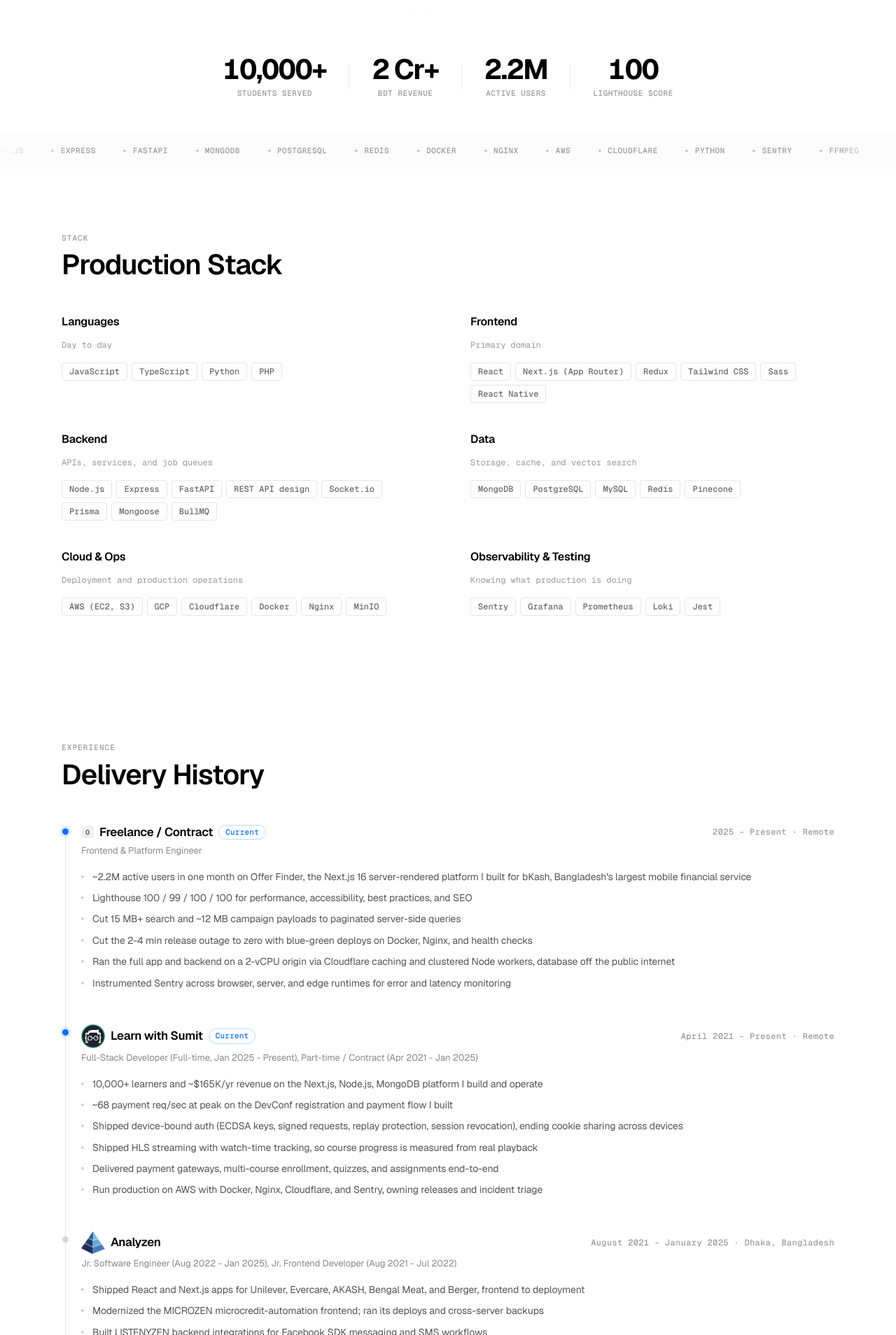
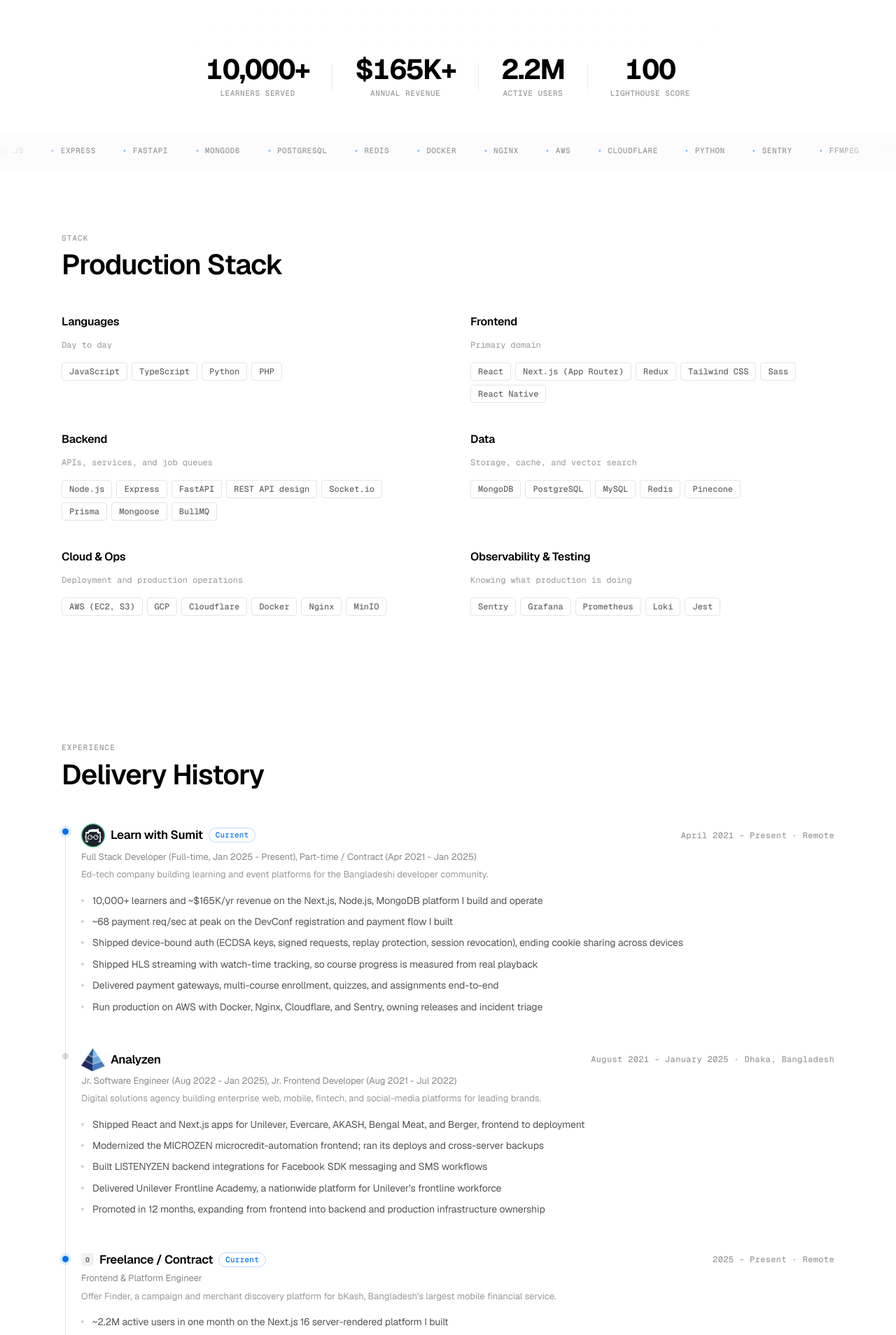
Before and after one commit to saadh393/saadh393.github.io, a Next.js app: page / in a window 1280 px wide. Shown: the part 552-2460 px from the top of the page at 70% size. Built offline with nearby package versions, Linux system fonts and the light colour scheme.

Commit message:
feat: update job titles and descriptions, enhance CV content, and improve styling

```diff
--- a/app/components/Experience.tsx
+++ b/app/components/Experience.tsx
@@ -4,26 +4,9 @@
 
 const JOBS = [
     {
-        company: "Freelance / Contract",
-        role: "Frontend & Platform Engineer",
-        period: "2025 - Present",
-        location: "Remote",
-        href: "https://offer-finder.com/",
-        current: true,
-        logoPath: "",
-        logoFallback: "O",
-        bullets: [
-            "~2.2M active users in one month on Offer Finder, the Next.js 16 server-rendered platform I built for bKash, Bangladesh's largest mobile financial service",
-            "Lighthouse 100 / 99 / 100 / 100 for performance, accessibility, best practices, and SEO",
-            "Cut 15 MB+ search and ~12 MB campaign payloads to paginated server-side queries",
-            "Cut the 2-4 min release outage to zero with blue-green deploys on Docker, Nginx, and health checks",
-            "Ran the full app and backend on a 2-vCPU origin via Cloudflare caching and clustered Node workers, database off the public internet",
-            "Instrumented Sentry across browser, server, and edge runtimes for error and latency monitoring",
-        ],
-    },
-    {
         company: "Learn with Sumit",
-        role: "Full-Stack Developer (Full-time, Jan 2025 - Present), Part-time / Contract (Apr 2021 - Jan 2025)",
+        role: "Full Stack Developer (Full-time, Jan 2025 - Present), Part-time / Contract (Apr 2021 - Jan 2025)",
+        context: "Ed-tech company building learning and event platforms for the Bangladeshi developer community.",
         period: "April 2021 - Present",
         location: "Remote",
         href: "https://learnwithsumit.com/",
@@ -42,6 +25,7 @@
     {
         company: "Analyzen",
         role: "Jr. Software Engineer (Aug 2022 - Jan 2025), Jr. Frontend Developer (Aug 2021 - Jul 2022)",
+        context: "Digital solutions agency building enterprise web, mobile, fintech, and social-media platforms for leading brands.",
         period: "August 2021 - January 2025",
         location: "Dhaka, Bangladesh",
         href: "https://www.analyzen.com/",
@@ -54,6 +38,25 @@
             "Built LISTENYZEN backend integrations for Facebook SDK messaging and SMS workflows",
             "Delivered Unilever Frontline Academy, a nationwide platform for Unilever's frontline workforce",
             "Promoted in 12 months, expanding from frontend into backend and production infrastructure ownership",
+        ],
+    },
+    {
+        company: "Freelance / Contract",
+        role: "Frontend & Platform Engineer",
+        context: "Offer Finder, a campaign and merchant discovery platform for bKash, Bangladesh's largest mobile financial service.",
+        period: "2025 - Present",
+        location: "Remote",
+        href: "https://offer-finder.com/",
+        current: true,
+        logoPath: "",
+        logoFallback: "O",
+        bullets: [
+            "~2.2M active users in one month on the Next.js 16 server-rendered platform I built",
+            "Lighthouse 100 / 99 / 100 / 100 for performance, accessibility, best practices, and SEO",
+            "Cut 15 MB+ search and ~12 MB campaign payloads to paginated server-side queries",
+            "Cut the 2-4 min release outage to zero with blue-green deploys on Docker, Nginx, and health checks",
+            "Ran the full app and backend on a 2-vCPU origin via Cloudflare caching and clustered Node workers, database off the public internet",
+            "Instrumented Sentry across browser, server, and edge runtimes for error and latency monitoring",
         ],
     },
 ];
@@ -156,6 +159,7 @@
                             </div>
 
                             <span className="exp-role">{job.role}</span>
+                            <span className="exp-context">{job.context}</span>
 
                             {/* Bullets */}
                             <ul className="exp-bullets">
--- a/app/components/HeroStatStrip.tsx
+++ b/app/components/HeroStatStrip.tsx
@@ -5,8 +5,8 @@
 }
 
 const STATS = [
-    { value: "10,000+", label: "Students Served" },
-    { value: "2 Cr+", label: "BDT Revenue" },
+    { value: "10,000+", label: "Learners Served" },
+    { value: "$165K+", label: "Annual Revenue" },
     { value: "2.2M", label: "Active Users" },
     { value: "100", label: "Lighthouse Score" },
 ];
--- a/app/components/Projects.tsx
+++ b/app/components/Projects.tsx
@@ -22,7 +22,7 @@
         category: "Enterprise · Scale",
         year: "2025",
         description:
-            "10,000 learners couldn't afford broken video or a quiz that lost their progress. Own the platform end to end — HLS video streaming, playback-based watch-time tracking, device-bound ECDSA authentication, quiz and assignment flows, payment gateways — running on AWS with Docker, Nginx, Cloudflare, and Sentry. It supports more than 2 crore BDT in annual revenue.",
+            "10,000 learners couldn't afford broken video or a quiz that lost their progress. Own the platform end to end — HLS video streaming, playback-based watch-time tracking, device-bound ECDSA authentication, quiz and assignment flows, payment gateways — running on AWS with Docker, Nginx, Cloudflare, and Sentry. It supports more than $165K in annual revenue.",
         stack: ["Next.js", "Node.js", "MongoDB", "AWS", "Docker", "Cloudflare"],
         image: "/lws-thumbnail.png",
         link: "https://learnwithsumit.com/",
@@ -48,14 +48,7 @@
         year: "2026",
         description:
             "Keyword search fails when users describe what they want instead of naming it. Built a semantic product search engine using Pinecone vector embeddings and Google Gemini — understands 'something warm for winter' as intent, not just tokens.",
-        stack: [
-            "Python",
-            "FastAPI",
-            "Pinecone",
-            "Gemini",
-            "React",
-            "TypeScript",
-        ],
+        stack: ["Python", "FastAPI", "Pinecone", "Gemini", "Pandas", "Docker"],
         github: "https://github.com/saadh393/Semantic-Search",
         caseStudy: "/projects/semantic-search",
         linkLabel: "Case Study →",
--- a/app/globals.css
+++ b/app/globals.css
@@ -758,6 +758,15 @@
     font-family: var(--font-geist-sans), system-ui, sans-serif;
 }
 
+.exp-context {
+    display: block;
+    font-size: 13px;
+    color: #999;
+    line-height: 1.5;
+    margin-top: 6px;
+    font-family: var(--font-geist-sans), system-ui, sans-serif;
+}
+
 .exp-bullets {
     list-style: none;
     margin: 16px 0 0;
--- a/app/hooks/useRoleCycle.ts
+++ b/app/hooks/useRoleCycle.ts
@@ -3,7 +3,6 @@
 import { useEffect, useState } from "react";
 
 const ROLES = [
-    "Jr. Software Engineer",
     "Full Stack Developer",
     "React & Next.js Engineer",
     "Node.js & AWS",
--- a/app/layout.tsx
+++ b/app/layout.tsx
@@ -32,7 +32,6 @@
     keywords: [
         "Md Nasimul Hasan",
         "Saad Hasan",
-        "Jr. Software Engineer",
         "Full Stack Developer",
         "React Developer",
         "Next.js",
--- a/app/page.tsx
+++ b/app/page.tsx
@@ -29,7 +29,7 @@
         name: SITE_NAME,
         alternateName: "Saad Hasan",
         url: SITE_URL,
-        jobTitle: "Jr. Software Engineer",
+        jobTitle: "Full Stack Developer",
         description: SITE_DESCRIPTION,
         image: absoluteUrl("/nasimul-hasan-1.png"),
       },
--- a/cv/nasimul-hasan-cv.html
+++ b/cv/nasimul-hasan-cv.html
@@ -451,7 +451,7 @@
       </header>
 
       <p class="tagline">
-        Software engineer with <strong>five years of professional experience</strong> building production web products,
+        Full Stack Developer with <strong>five years of professional experience</strong> building production web products,
         backed by <strong>12 years of hands-on programming</strong>. I work across the full delivery lifecycle, from
         user-facing applications and backend APIs to cloud deployment and production operations, building
         <strong>reliable, scalable, and cost-efficient systems</strong> in
@@ -459,8 +459,8 @@
       </p>
 
       <div class="chips">
-        <span class="chip"><b>10,000+</b> students served</span>
-        <span class="chip"><b>2 Cr+ BDT</b> annual revenue</span>
+        <span class="chip"><b>10,000+</b> learners served</span>
+        <span class="chip"><b>$165K+</b> annual revenue</span>
         <span class="chip"><b>2.2M</b> active users reached</span>
         <span class="chip"><b>Zero-downtime</b> deployments</span>
       </div>
@@ -485,33 +485,7 @@
 
       <section>
         <h2>Experience</h2>
-        <div class="job">
-          <div class="job-head">
-            <div class="job-title">Freelance / Contract</div>
-            <div class="job-meta">2025 - Present &nbsp;&middot;&nbsp; Remote</div>
-          </div>
 
-          <div class="job-sub">Frontend &amp; Platform Engineer</div>
-
-          <div class="job-context">
-            <a href="https://offer-finder.com/">Offer Finder<svg class="ext" viewBox="0 0 24 24" aria-hidden="true"><path d="M14 3h7v7h-2V6.41l-9.29 9.3-1.42-1.42 9.3-9.29H14V3zM5 5h4v2H5v12h12v-4h2v6H3V5h2z"/></svg></a>, a campaign and merchant discovery platform for
-            bKash, Bangladesh's largest mobile financial service.
-          </div>
-
-          <ul class="bullets">
-            <li><b>~2.2M active users in one month</b> on the <b>Next.js 16</b> server-rendered platform I built.</li>
-
-            <li><b>Lighthouse 100 / 99 / 100 / 100</b> for performance, accessibility, best practices, and SEO.</li>
-
-            <li>Cut <b>15 MB+</b> search and <b>~12 MB</b> campaign payloads to paginated server-side queries.</li>
-
-            <li>Cut the <b>2-4 min release outage to zero</b> with blue-green deploys on Docker, Nginx, and health checks.</li>
-
-            <li>Ran the full app and backend on a <b>2-vCPU origin</b> via Cloudflare caching and clustered Node workers, database off the public internet.</li>
-
-            <li>Instrumented <b>Sentry</b> across browser, server, and edge runtimes for error and latency monitoring.</li>
-          </ul>
-        </div>
 
 
         <div class="job">
@@ -521,7 +495,7 @@
           </div>
 
           <div class="job-sub">
-            Full-Stack Developer
+            Full Stack Developer
             <span class="second">
               (Full-time, Jan 2025 - Present) &nbsp;&middot;&nbsp; Part-time / Contract (Apr 2021 - Jan 2025)
             </span>
@@ -576,6 +550,34 @@
             <li>Promoted in <b>12 months</b>, expanding from frontend into backend and production infrastructure ownership.</li>
           </ul>
         </div>
+
+                <div class="job">
+          <div class="job-head">
+            <div class="job-title">Freelance / Contract</div>
+            <div class="job-meta">2025 - Present &nbsp;&middot;&nbsp; Remote</div>
+          </div>
+
+          <div class="job-sub">Frontend &amp; Platform Engineer</div>
+
+          <div class="job-context">
+            <a href="https://offer-finder.com/">Offer Finder<svg class="ext" viewBox="0 0 24 24" aria-hidden="true"><path d="M14 3h7v7h-2V6.41l-9.29 9.3-1.42-1.42 9.3-9.29H14V3zM5 5h4v2H5v12h12v-4h2v6H3V5h2z"/></svg></a>, a campaign and merchant discovery platform for
+            bKash, Bangladesh's largest mobile financial service.
+          </div>
+
+          <ul class="bullets">
+            <li><b>~2.2M active users in one month</b> on the <b>Next.js 16</b> server-rendered platform I built.</li>
+
+            <li><b>Lighthouse 100 / 99 / 100 / 100</b> for performance, accessibility, best practices, and SEO.</li>
+
+            <li>Cut <b>15 MB+</b> search and <b>~12 MB</b> campaign payloads to paginated server-side queries.</li>
+
+            <li>Cut the <b>2-4 min release outage to zero</b> with blue-green deploys on Docker, Nginx, and health checks.</li>
+
+            <li>Ran the full app and backend on a <b>2-vCPU origin</b> via Cloudflare caching and clustered Node workers, database off the public internet.</li>
+
+            <li>Instrumented <b>Sentry</b> across browser, server, and edge runtimes for error and latency monitoring.</li>
+          </ul>
+        </div>
       </section>
 
       <div class="foot">
@@ -599,16 +601,13 @@
     <div class="proj-links"><a href="https://github.com/saadh393/distributed-hls-streaming-platform"><svg class="ico" viewBox="0 0 24 24" aria-hidden="true"><path d="M12 .5C5.73.5.5 5.73.5 12c0 5.08 3.29 9.39 7.86 10.91.58.11.79-.25.79-.56 0-.28-.01-1.02-.02-2-3.2.7-3.88-1.54-3.88-1.54-.52-1.33-1.28-1.68-1.28-1.68-1.05-.72.08-.7.08-.7 1.16.08 1.77 1.19 1.77 1.19 1.03 1.77 2.7 1.26 3.36.96.1-.75.4-1.26.73-1.55-2.55-.29-5.23-1.28-5.23-5.68 0-1.25.45-2.28 1.19-3.08-.12-.29-.52-1.46.11-3.05 0 0 .97-.31 3.18 1.18a11 11 0 0 1 5.79 0c2.2-1.49 3.17-1.18 3.17-1.18.63 1.59.23 2.76.11 3.05.74.8 1.19 1.83 1.19 3.08 0 4.41-2.69 5.38-5.25 5.67.41.36.78 1.07.78 2.16 0 1.56-.01 2.82-.01 3.2 0 .31.21.68.8.56A11.51 11.51 0 0 0 23.5 12C23.5 5.73 18.27.5 12 .5z"/></svg>Repository</a></div>
   </div>
 
-  <div class="proj-body">
-    Designed a five-service video pipeline to explore how large-scale
-    streaming systems separate ingestion, CPU-intensive processing,
-    storage, metadata, and playback. BullMQ and Redis move FFmpeg
-    transcoding off the request path, producing four adaptive HLS
-    renditions with AES-128 encrypted segments stored in MinIO and
-    streamed through HLS.js. Documented the remaining production-hardening
-    work, including retries, dead-letter handling, observability, testing,
-    and CI/CD.
-  </div>
+  <ul class="bullets">
+    <li><b>5 services</b> splitting ingestion, transcoding, storage, metadata, and playback.</li>
+
+    <li><b>4 adaptive HLS renditions</b> per upload, with FFmpeg transcoding moved off the request path via BullMQ and Redis.</li>
+
+    <li><b>AES-128 encrypted</b> segments in MinIO, streamed through HLS.js; retries, observability, and CI/CD documented as remaining work.</li>
+  </ul>
 
   <div class="stack">
     Stack:
@@ -629,15 +628,13 @@
     <div class="proj-links"><a href="https://github.com/saadh393/Semantic-Search"><svg class="ico" viewBox="0 0 24 24" aria-hidden="true"><path d="M12 .5C5.73.5.5 5.73.5 12c0 5.08 3.29 9.39 7.86 10.91.58.11.79-.25.79-.56 0-.28-.01-1.02-.02-2-3.2.7-3.88-1.54-3.88-1.54-.52-1.33-1.28-1.68-1.28-1.68-1.05-.72.08-.7.08-.7 1.16.08 1.77 1.19 1.77 1.19 1.03 1.77 2.7 1.26 3.36.96.1-.75.4-1.26.73-1.55-2.55-.29-5.23-1.28-5.23-5.68 0-1.25.45-2.28 1.19-3.08-.12-.29-.52-1.46.11-3.05 0 0 .97-.31 3.18 1.18a11 11 0 0 1 5.79 0c2.2-1.49 3.17-1.18 3.17-1.18.63 1.59.23 2.76.11 3.05.74.8 1.19 1.83 1.19 3.08 0 4.41-2.69 5.38-5.25 5.67.41.36.78 1.07.78 2.16 0 1.56-.01 2.82-.01 3.2 0 .31.21.68.8.56A11.51 11.51 0 0 0 23.5 12C23.5 5.73 18.27.5 12 .5z"/></svg>Repository</a></div>
   </div>
 
-  <div class="proj-body">
-    Built a semantic search API over 12,000 Amazon product records that
-    retrieves products by user intent rather than exact keywords. Pinecone
-    performs vector similarity search, while an optional second stage uses
-    Gemini to rerank 20 candidates and return the five most relevant results.
-    Added metadata filtering, SHA-256-keyed LRU caching, rate limiting, and
-    asynchronous FastAPI execution, with observed response times of roughly
-    20ms for cached queries and 300 to 500ms for direct search.
-  </div>
+  <ul class="bullets">
+    <li><b>~20 ms cached</b> and <b>300-500 ms direct</b> search across <b>12,000</b> Amazon product records.</li>
+
+    <li>Pinecone vector search retrieves by intent, with an optional <b>Gemini rerank of 20 candidates down to the top 5</b>.</li>
+
+    <li><b>SHA-256-keyed LRU cache</b>, metadata filtering, rate limiting, and async FastAPI execution.</li>
+  </ul>
 
   <div class="stack">
     Stack:
@@ -652,10 +649,9 @@
             <div class="proj-name">SSHM, terminal SSH connection manager</div>
             <div class="proj-links"><a href="https://github.com/saadh393/sshm"><svg class="ico" viewBox="0 0 24 24" aria-hidden="true"><path d="M12 .5C5.73.5.5 5.73.5 12c0 5.08 3.29 9.39 7.86 10.91.58.11.79-.25.79-.56 0-.28-.01-1.02-.02-2-3.2.7-3.88-1.54-3.88-1.54-.52-1.33-1.28-1.68-1.28-1.68-1.05-.72.08-.7.08-.7 1.16.08 1.77 1.19 1.77 1.19 1.03 1.77 2.7 1.26 3.36.96.1-.75.4-1.26.73-1.55-2.55-.29-5.23-1.28-5.23-5.68 0-1.25.45-2.28 1.19-3.08-.12-.29-.52-1.46.11-3.05 0 0 .97-.31 3.18 1.18a11 11 0 0 1 5.79 0c2.2-1.49 3.17-1.18 3.17-1.18.63 1.59.23 2.76.11 3.05.74.8 1.19 1.83 1.19 3.08 0 4.41-2.69 5.38-5.25 5.67.41.36.78 1.07.78 2.16 0 1.56-.01 2.82-.01 3.2 0 .31.21.68.8.56A11.51 11.51 0 0 0 23.5 12C23.5 5.73 18.27.5 12 .5z"/></svg>Repository</a></div>
           </div>
-          <div class="proj-body">
-            Go CLI that stores SSH hosts by alias and connects through a fuzzy-searchable terminal UI, so IP addresses
-            and long ssh invocations no longer have to be remembered.
-          </div>
+          <ul class="bullets">
+            <li>Go CLI that stores SSH hosts by alias behind a <b>fuzzy-searchable terminal UI</b>, replacing memorized IPs and long ssh invocations.</li>
+          </ul>
           <div class="stack">Stack: <span>Go, Cobra, Bubble Tea, Lip Gloss</span></div>
         </div>
       </section>
--- a/lib/site.ts
+++ b/lib/site.ts
@@ -2,9 +2,9 @@
 export const SITE_URL = DEFAULT_SITE_URL;
 
 export const SITE_NAME = "Md Nasimul Hasan";
-export const SITE_TITLE = "Md Nasimul Hasan - Jr. Software Engineer";
+export const SITE_TITLE = "Md Nasimul Hasan - Full Stack Developer";
 export const SITE_DESCRIPTION =
-    "Jr. Software Engineer with five years building production web products in React, Next.js, Node.js, and AWS. LMS for 10,000+ students, a discovery platform serving 2.2M users, distributed streaming, and semantic search.";
+    "Full Stack Developer with five years building production web products in React, Next.js, Node.js, and AWS. LMS for 10,000+ learners, a discovery platform serving 2.2M users, distributed streaming, and semantic search.";
 export const SITE_LOCALE = "en_US";
 export const GOOGLE_SITE_VERIFICATION =
     "BMgNbZRStRHN4TUmmVil85q_zc9EwRyI_aMTamtwnHY";
```
Also changed, not shown: 1 other file (tests, documents, lock files or other folders).
